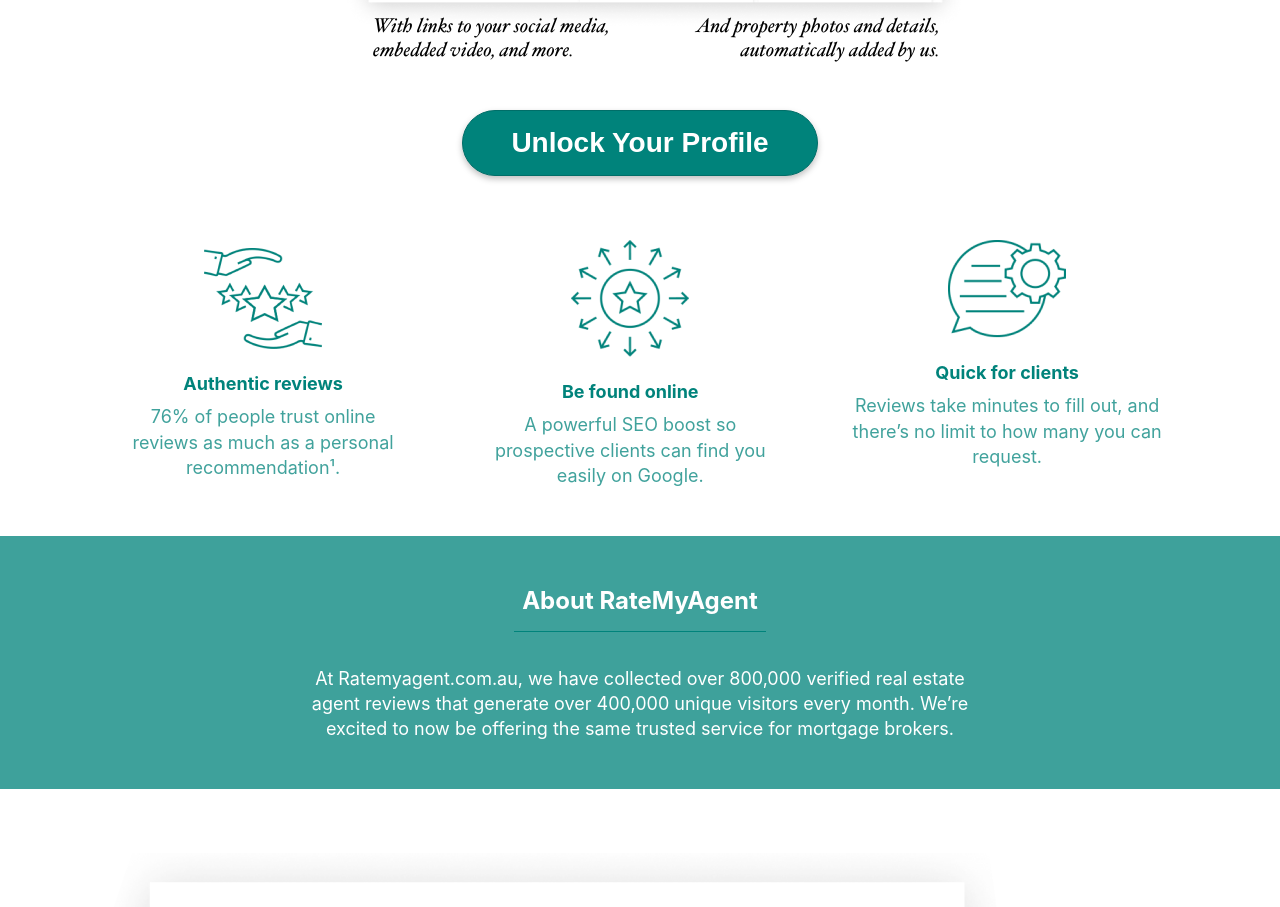
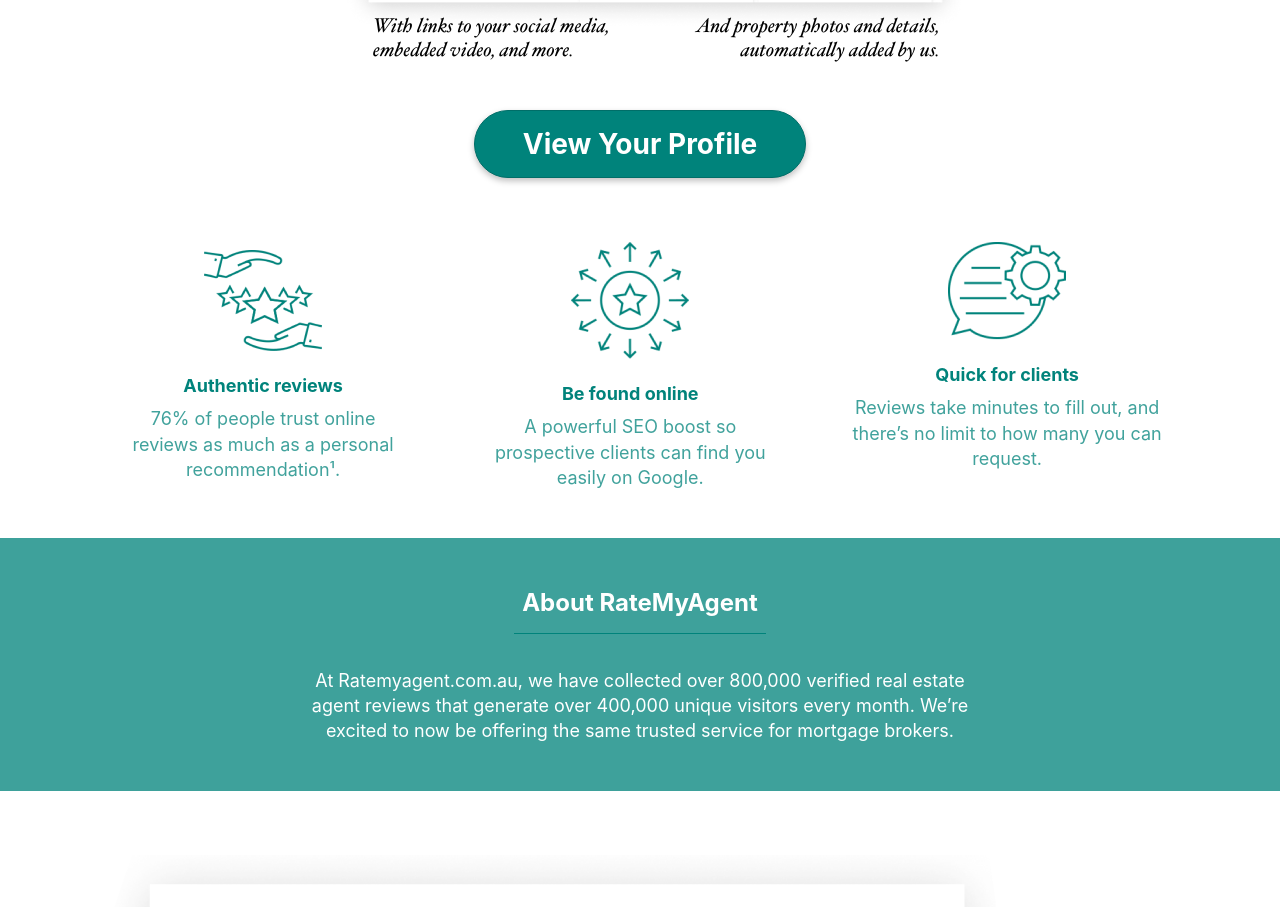
Before and after one commit to BurntCaramel/mortgage-brokers-landing, an Angular app: page /mortgage-brokers in a window 1280 px wide. Shown: the part 862-1769 px from the top of the page. Built offline with nearby package versions, Linux system fonts and the light colour scheme.

Commit message:
Link call to action to profile page

```diff
--- a/src/app/mortgage-brokers/mortgage-brokers.component.html
+++ b/src/app/mortgage-brokers/mortgage-brokers.component.html
@@ -15,7 +15,7 @@
     class="stack ml-auto mr-auto"
   />
   <div class="stack items-center pt-3">
-    <button class="button-primary">Unlock Your Profile</button>
+    <a routerLink="/mortgage-brokers/agents/gn905" class="button-primary">View Your Profile</a>
   </div>
 </div>
 
--- a/src/styles.css
+++ b/src/styles.css
@@ -115,6 +115,11 @@ small {
   border: 1px solid var(--color-primary-darker);
   border-radius: 999px;
   box-shadow: var(--shadow-lg);
+  text-decoration: none;
+}
+.button-primary:hover {
+  text-decoration: none;
+  background-color: var(--color-primary-darker);
 }
 
 .headline {
```
